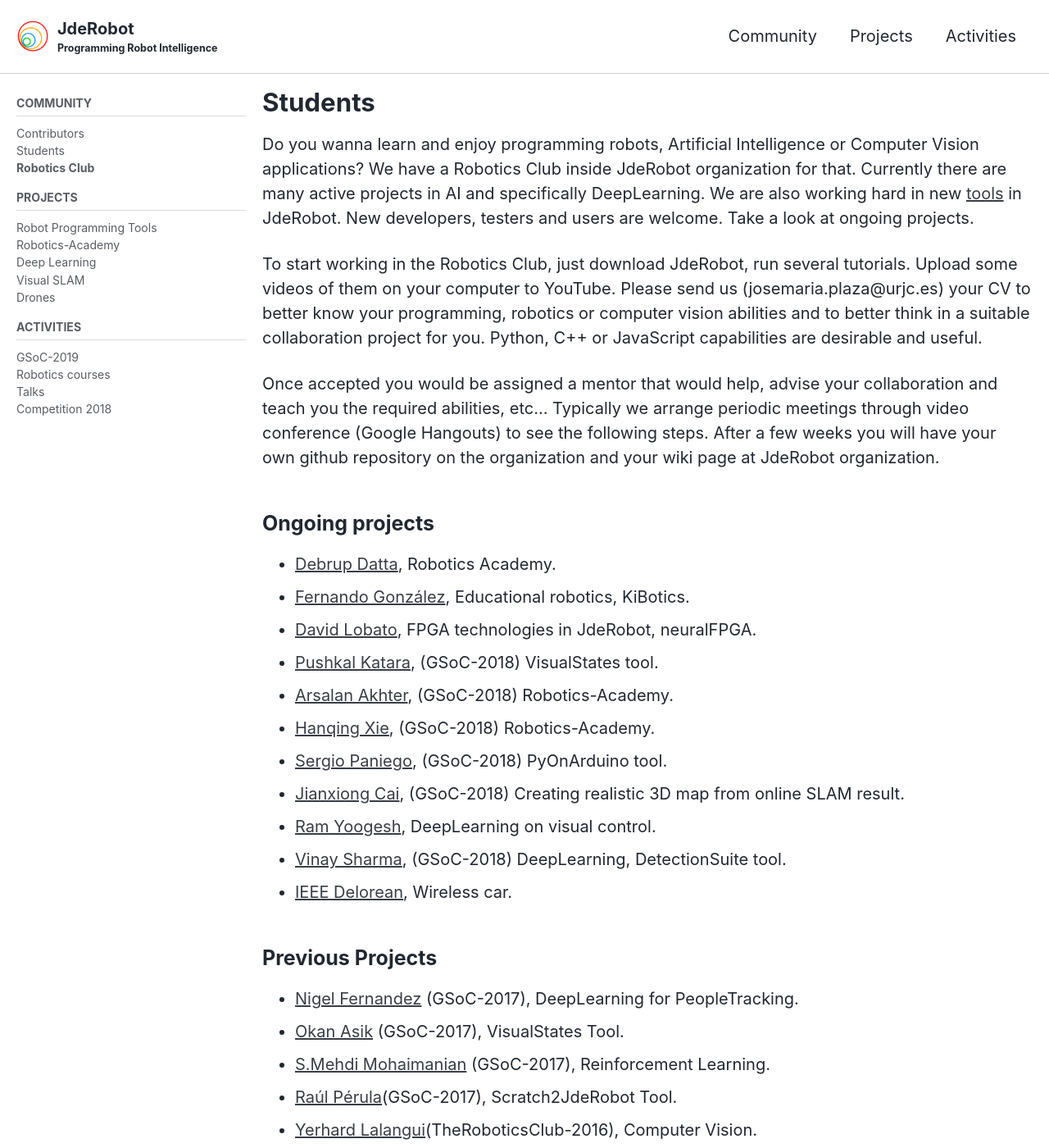
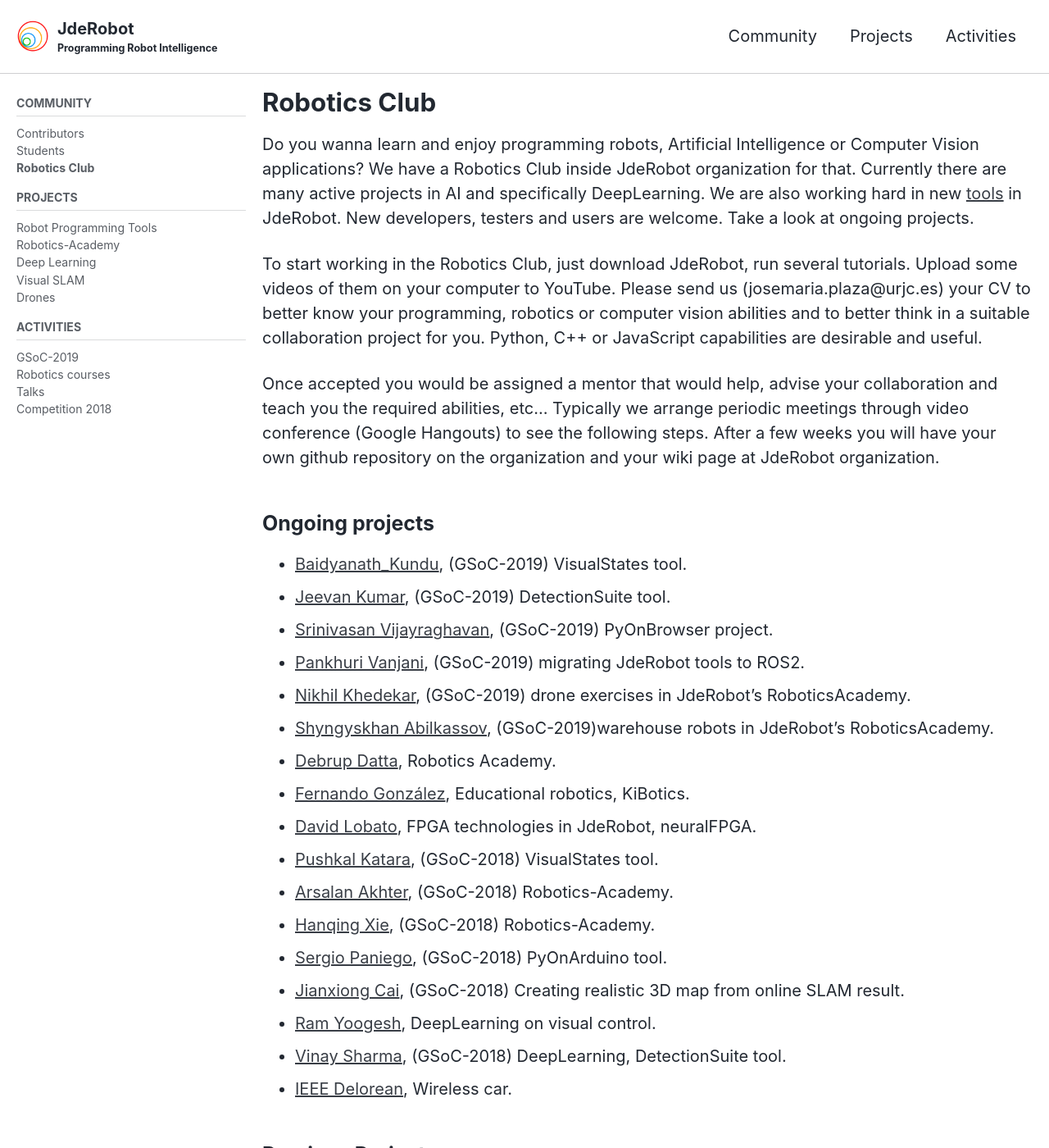
Before and after one commit to JdeRobot/jderobot.github.io, a Jekyll site: the page built from _pages/community/robotics_club.md, in a window 1280 px wide and 1400 px high. Shown: the whole window at 82% size. Built offline with Jekyll 4.4.1, drawn with Linux system fonts in a browser that asks for light colours; cached includes are drawn as plain includes; nearby versions of some CDN libraries.

Commit message:
RoboticsClub now with GSoC-2019

```diff
--- a/_pages/community/robotics_club.md
+++ b/_pages/community/robotics_club.md
@@ -1,6 +1,6 @@
 ---
 permalink: /community/robotics_club/
-title: "Students"
+title: "Robotics Club"
 
 sidebar:
   nav: "docs"
@@ -20,17 +20,23 @@
 
 ## Ongoing projects
 
-- [Debrup Datta](https://jderobot.org/Club-dattadebrup), Robotics Academy.
-- [Fernando González](https://github.com/TheRoboticsClub/2018-colab-FernandoGonzalez), Educational robotics, KiBotics.
-- [David Lobato](https://jderobot.org/Club-dlobato), FPGA technologies in JdeRobot, neuralFPGA.
-- [Pushkal Katara](https://jderobot.org/Club-PushkalKatara), (GSoC-2018) VisualStates tool.
-- [Arsalan Akhter](https://jderobot.org/Club-aakhter), (GSoC-2018) Robotics-Academy.
-- [Hanqing Xie](https://jderobot.org/Club-hanqingxie), (GSoC-2018) Robotics-Academy.
-- [Sergio Paniego](https://jderobot.org/Club-spaniego), (GSoC-2018) PyOnArduino tool.
-- [Jianxiong Cai](https://jderobot.org/Club-jianxiong), (GSoC-2018) Creating realistic 3D map from online SLAM result.
-- [Ram Yoogesh](https://jderobot.org/Club-RamYoogesh), DeepLearning on visual control.
-- [Vinay Sharma](https://jderobot.org/Club-VinaySharma), (GSoC-2018) DeepLearning, DetectionSuite tool.
-- [IEEE Delorean](https://jderobot.org/Ieee-delorean), Wireless car.
+ - [Baidyanath_Kundu](https://theroboticsclub.github.io/colab-gsoc2019-Baidyanath_Kundu), (GSoC-2019) VisualStates tool.
+ - [Jeevan Kumar](https://theroboticsclub.github.io/colab-gsoc2019-Jeevan_Kumar), (GSoC-2019) DetectionSuite tool.
+ - [Srinivasan Vijayraghavan](https://theroboticsclub.github.io/colab-gsoc2019-Srinivasan_Vijayraghavan), (GSoC-2019) PyOnBrowser project.
+ - [Pankhuri Vanjani](https://theroboticsclub.github.io/colab-gsoc2019-Pankhuri_Vanjani), (GSoC-2019) migrating JdeRobot tools to ROS2.
+ - [Nikhil Khedekar](https://theroboticsclub.github.io/colab-gsoc2019-Nikhil_Khedekar), (GSoC-2019) drone exercises in JdeRobot's RoboticsAcademy.
+ - [Shyngyskhan Abilkassov](https://theroboticsclub.github.io/colab-gsoc2019-Shyngyskhan_Abilkassov), (GSoC-2019)warehouse robots in JdeRobot's RoboticsAcademy.
+ - [Debrup Datta](https://jderobot.org/Club-dattadebrup), Robotics Academy.
+ - [Fernando González](https://github.com/TheRoboticsClub/2018-colab-FernandoGonzalez), Educational robotics, KiBotics.
+ - [David Lobato](https://jderobot.org/Club-dlobato), FPGA technologies in JdeRobot, neuralFPGA.
+ - [Pushkal Katara](https://jderobot.org/Club-PushkalKatara), (GSoC-2018) VisualStates tool.
+ - [Arsalan Akhter](https://jderobot.org/Club-aakhter), (GSoC-2018) Robotics-Academy.
+ - [Hanqing Xie](https://jderobot.org/Club-hanqingxie), (GSoC-2018) Robotics-Academy.
+ - [Sergio Paniego](https://jderobot.org/Club-spaniego), (GSoC-2018) PyOnArduino tool.
+ - [Jianxiong Cai](https://jderobot.org/Club-jianxiong), (GSoC-2018) Creating realistic 3D map from online SLAM result.
+ - [Ram Yoogesh](https://jderobot.org/Club-RamYoogesh), DeepLearning on visual control.
+ - [Vinay Sharma](https://jderobot.org/Club-VinaySharma), (GSoC-2018) DeepLearning, DetectionSuite tool.
+ - [IEEE Delorean](https://jderobot.org/Ieee-delorean), Wireless car.
 
 
 ## Previous Projects
```
Also changed, not shown: _pages/community/students.md (+4 -11 lines).
